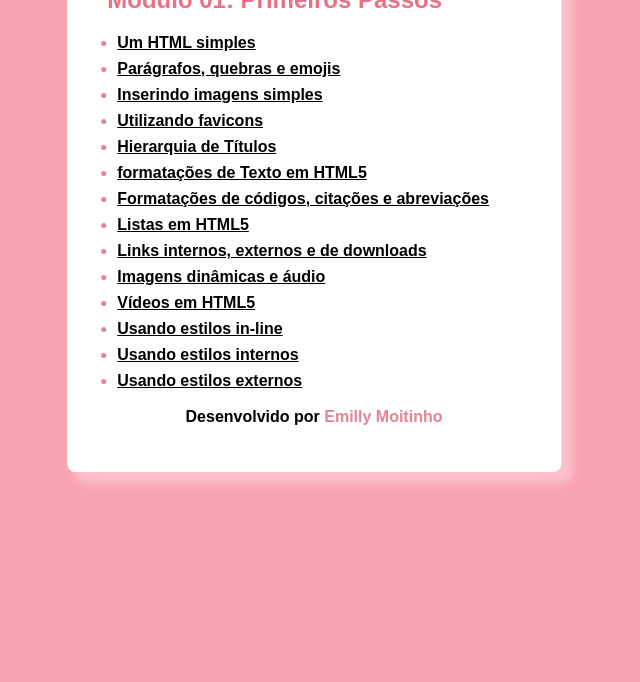
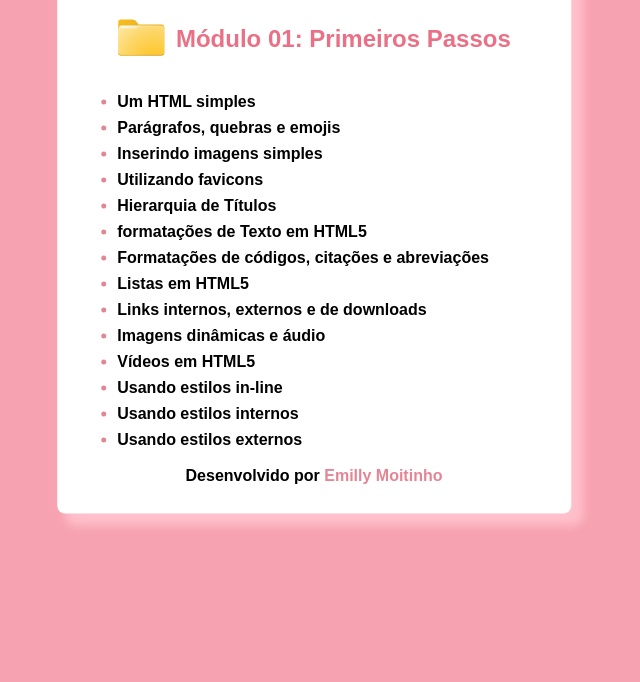
Before and after one commit to emillymoitinho/html-css, a plain HTML site: page exercicios.html in a window 1280 px wide. Shown: the part 118-800 px from the top of the page, without its empty margins (326-966 px from the left). Drawn offline with Linux system fonts and the light colour scheme.

Commit message:
small changes

```diff
--- a/exercicios.css
+++ b/exercicios.css
@@ -17,13 +17,13 @@ main {
 
 section {
     position: absolute;
-    top: 300px;
+    top: 325px;
     left: 50%;
     transform: translate(-50%, -50%);
     background-color: #FFFFFF;
-    padding: 40px;
+    padding: 50px;
     border-radius: 8px;
-    height: 500px;
+    height: 513px;
     box-shadow: 10px 10px 10px 2px pink;
 }
 
@@ -34,8 +34,12 @@ section h1 {
 }
 
 section h2 {
+    display: flex;
     color: rgb(233, 112, 133);
     margin-bottom: 10px;
+    align-items: center;
+    justify-content: space-between;
+    padding: 10px;
 }
 
 article#links {
@@ -50,6 +54,7 @@ article#links > ul > li {
 article#links > ul > li > a {
     color: black;
     font-weight: bold;
+    text-decoration: none;
 }
 
 article#links > ul > li > a:hover{
--- a/exercicios.html
+++ b/exercicios.html
@@ -12,7 +12,7 @@
             <h1>Exercícios de HTML5 e CSS3</h1>
 
 
-            <h2>Módulo 01: Primeiros Passos</h2>
+            <h2> <img src="img/pasta.svg" alt=""> Módulo 01: Primeiros Passos</h2>
 
 
             <article id="links">
@@ -34,7 +34,7 @@
                 </ul>
             </article>
 
-            <h4>Desenvolvido por <a href="https://github.com/emillymoitinho">Emilly Moitinho</a></h4>
+            <h4>Desenvolvido por <a href="https://github.com/emillymoitinho" target="_blank" >Emilly Moitinho</a></h4>
 
         </section>
     </main>
```
Also changed, not shown: img/pasta.svg (added).
